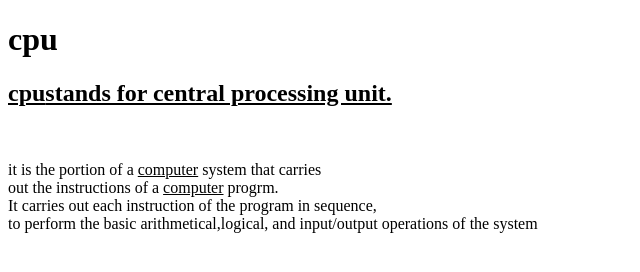
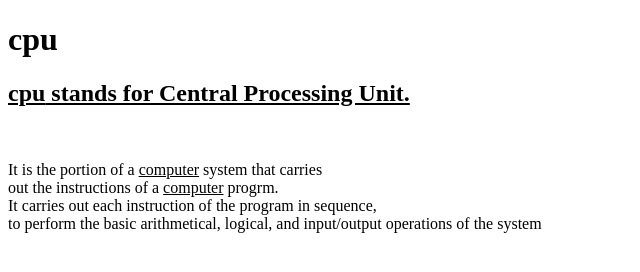
Before and after one commit to iamneo-production/edddacafbaafeeaadaeccdfffebaeceaec, a plain HTML site: page public/index.html in a window 1280 px wide. Shown: the whole page, without its empty margins (0-640 px from the left). Drawn offline with Linux system fonts and the light colour scheme.

Commit message:
Backup Commit

```diff
--- a/public/index.html
+++ b/public/index.html
@@ -9,10 +9,10 @@
 </head>
 <body>
    <h1>cpu</h1>
-   <h2><u><b>cpu</b>stands for central processing unit.</u></h2><br>
-  <p>it is the portion of a <u>computer</u> system that carries<br>
+   <h2><u><b>cpu</b> stands for Central Processing Unit.</u></h2><br>
+  <p>It is the portion of a <u>computer</u> system that carries<br>
 out the instructions of a <u>computer</u> progrm.<br>
 It carries out each instruction of the program in sequence,<br>
-to perform the basic arithmetical,logical, and input/output operations of the system</p>
+to perform the basic arithmetical, logical, and input/output operations of the system</p>
 </body>
 </html>
```
